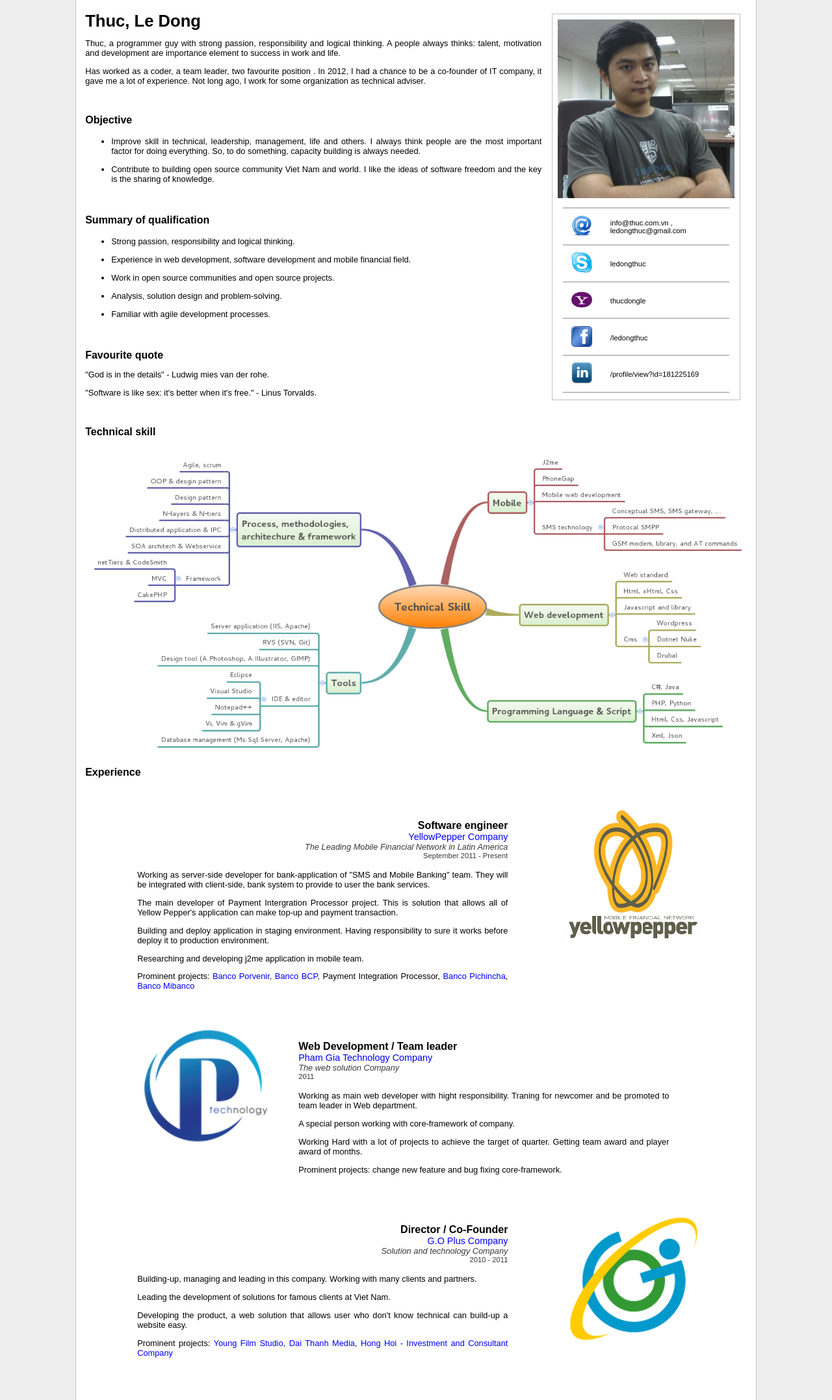
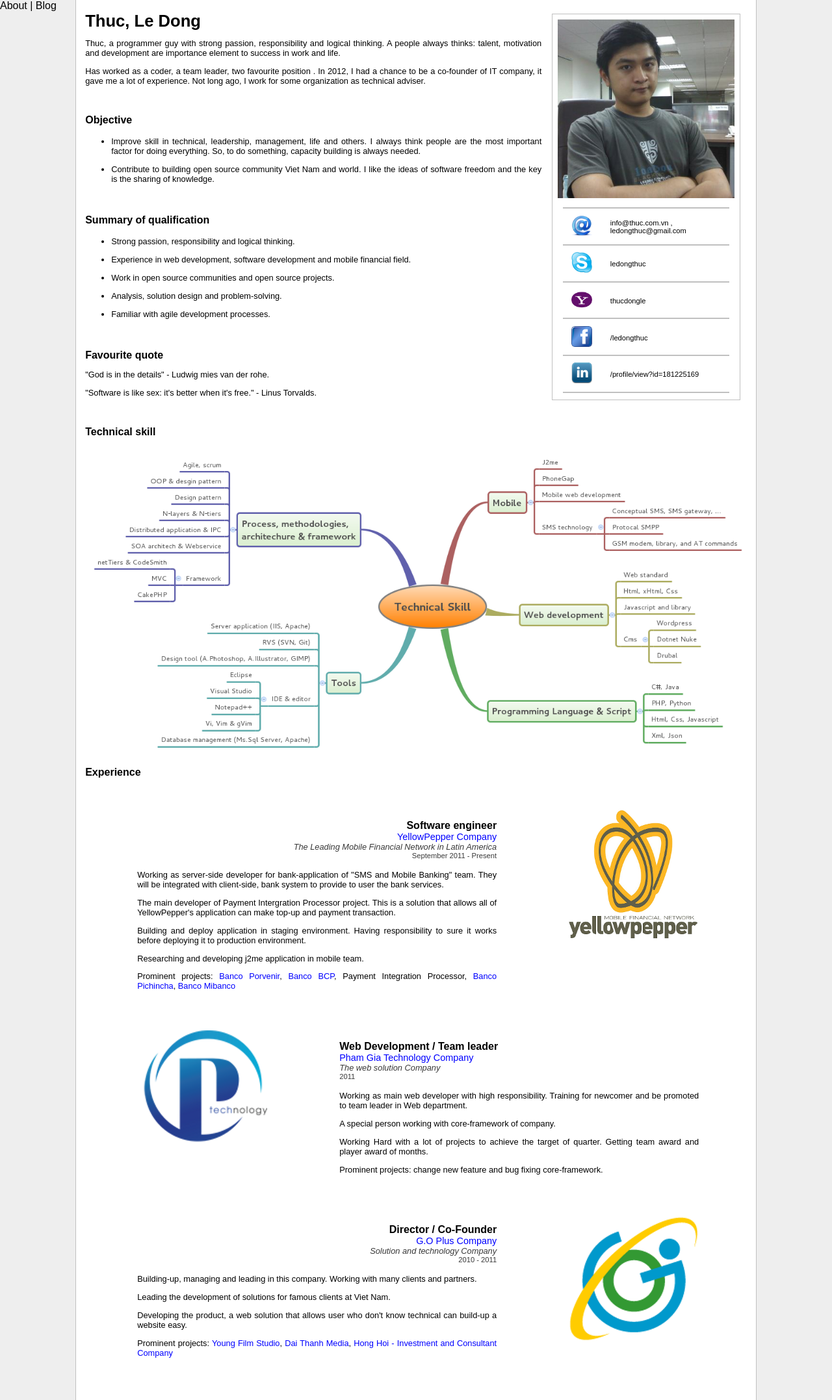
Before and after one commit to ledongthuc/profile, a plain HTML site: page index.html in a window 1280 px wide. Shown: the whole page at 65% size. Drawn offline with Linux system fonts and the light colour scheme.

Commit message:
Update:  - Spelling and grammar.  - Add Top Toolbar

```diff
--- a/index.html
+++ b/index.html
@@ -6,7 +6,7 @@
 
 		<meta name="generator" content="Bluefish 2.2.3" />
 		<meta name="author" content="Thuc" />
-		<meta name="date" content="2012-12-02T15:25:05+0700" />
+		<meta name="date" content="2012-12-02T17:28:23+0700" />
 		<meta name="copyright" content="Thuc, Le Dong"/>
 		<meta name="keywords" content="thuc, le dong thuc, profile, resume"/>
 		<meta name="description" content="Thuc, Le Dong. With me, nothing is imposible."/>
@@ -150,9 +150,9 @@
 
 						<p>Working as server-side developer for bank-application of "SMS and Mobile Banking" team. They will be integrated with client-side, bank system to provide to user the bank services.</p>
 
-						<p>The main developer of Payment Intergration Processor project. This is solution that allows all of Yellow Pepper's application can make top-up and payment transaction.</p>
+						<p>The main developer of Payment Intergration Processor project. This is a solution that allows all of YellowPepper's application can make top-up and payment transaction.</p>
 
-						<p>Building and deploy application in staging environment. Having responsibility to sure it works before deploy it to production environment.</p>
+						<p>Building and deploy application in staging environment. Having responsibility to sure it works before deploying it to production environment.</p>
 
 						<p>Researching and developing j2me application in mobile team.</p>
 
@@ -171,7 +171,7 @@
 							<div class="working_time">2011</div>
 						</h3>
 
-						<p>Working as main web developer with hight responsibility. Traning for newcomer and be promoted to team leader in Web department.</p>
+						<p>Working as main web developer with high responsibility. Training for newcomer and be promoted to team leader in Web department.</p>
 
 						<p>A special person working with core-framework of company.</p>
 
@@ -203,5 +203,11 @@
 					<div class="clear"></div>
 				</div>
 		</div>
+
+		<div class="toolbar">
+			<div class="menu">
+				About | Blog
+			</div>
+		</div>
 	</body>
 </html>
--- a/style.css
+++ b/style.css
@@ -102,7 +102,7 @@ li {
 .timeline.left img {
 		clear: right;
     	float: right;
-    	margin: 0em 0em 0em 3em;
+    	margin: 0em 0em 0em 2%;
 	}
 
 .timeline.right {
@@ -112,7 +112,7 @@ li {
 .timeline.right img {
 		clear: left;
     	float: left;
-    	margin: 0em 3em 0em 0em;
+    	margin: 0em 2% 0em 0em;
 	}
 
 .timeline .description {
@@ -134,7 +134,7 @@ li {
 	}
 
 .timeline .timeline_content {
-		width: 66%;
+		width: 64%;
 	}
 
 .timeline.left .timeline_content {
@@ -142,7 +142,7 @@ li {
 	}
 
 .timeline.right .timeline_content {
-		float: left;
+		float: right;
 	}
 
 .timeline a {
@@ -152,3 +152,9 @@ li {
 .clear {
 		clear: both;
 	}
+
+.toolbar {
+		position: fixed;
+		top: 0em;
+		left: 0em;
+	}
```
Also changed, not shown: 1 other file.
